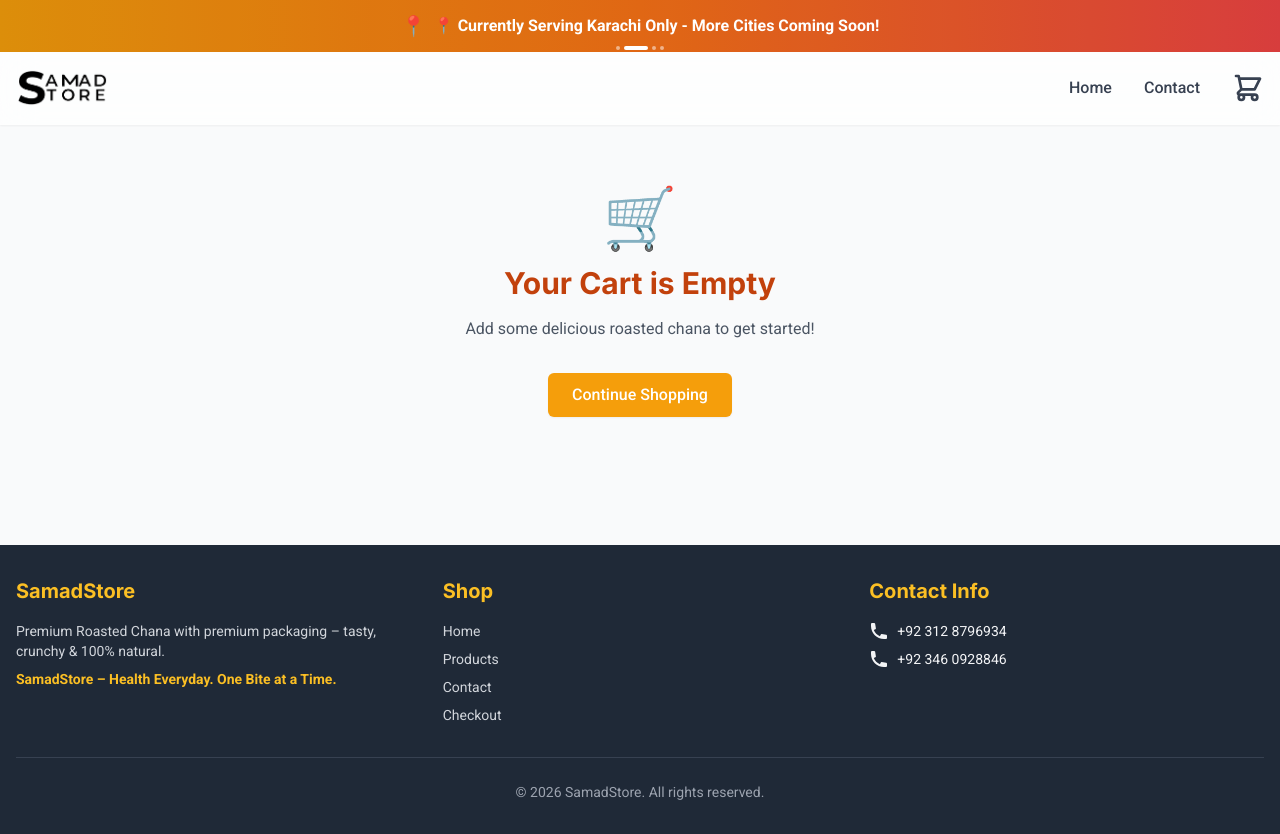
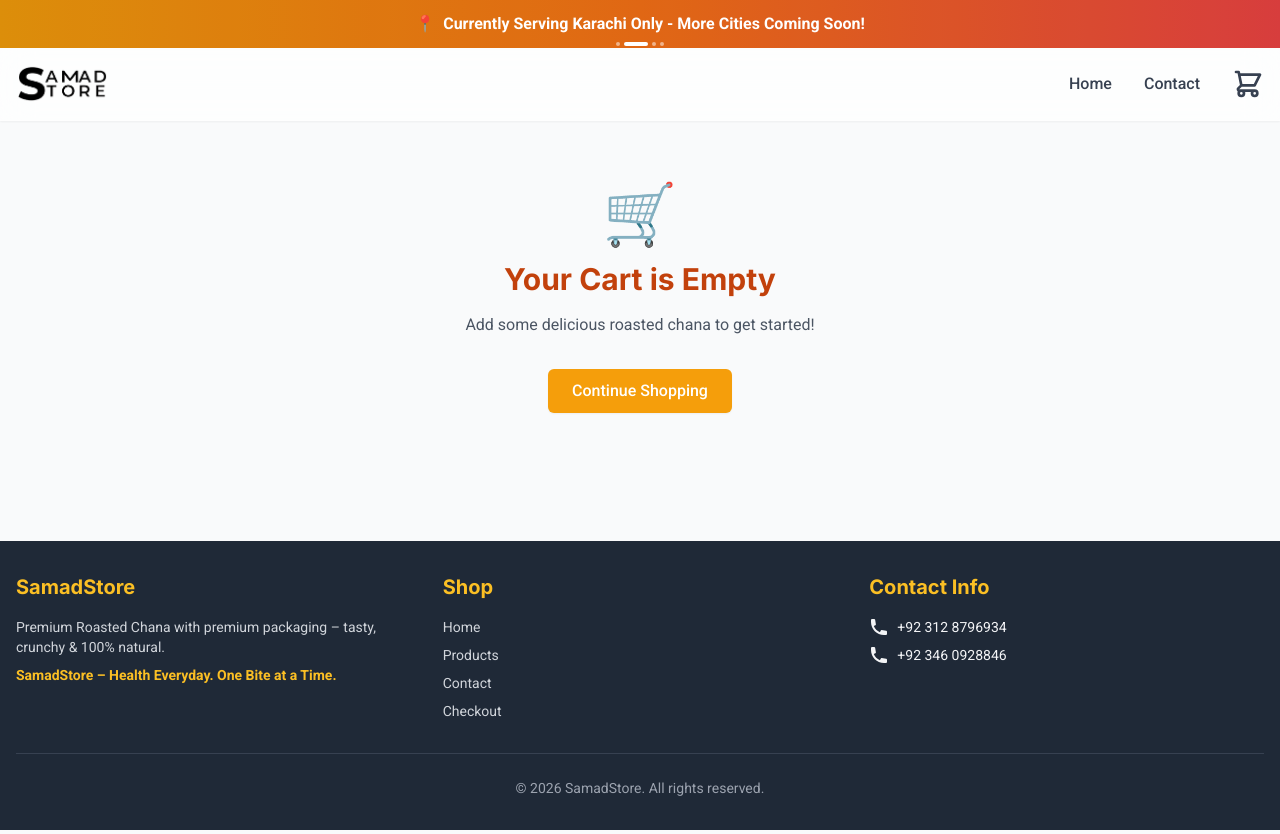
Before and after one commit to AlimEmon0333/sammadstore, a React (Vite) app: page /checkout in a window 1280 px wide. Built offline with nearby package versions, Linux system fonts and the light colour scheme.

Commit message:
Image changed

```diff
--- a/src/components/Banner.jsx
+++ b/src/components/Banner.jsx
@@ -30,11 +30,11 @@
         initial={{ scale: 1.05, opacity: 0 }}
         animate={{ scale: 1, opacity: 1 }}
         transition={{ duration: 2, ease: "easeOut" }}
-        className="absolute inset-0 z-0 bg-cover bg-no-repeat"
+        className="absolute inset-0 z-0 bg-no-repeat bg-cover md:bg-cover bg-contain"
         style={{
           backgroundImage: `url(${bannerImg})`,
-          backgroundPosition: "right 5% center",
-          filter: "brightness(0.95) contrast(1.1) saturate(1.05)",
+          backgroundPosition: "center center",
+          filter: "brightness(0.90) contrast(1.1) saturate(1.05)",
         }}
       />
 
--- a/src/components/Header.jsx
+++ b/src/components/Header.jsx
@@ -1,27 +1,30 @@
-import { Link } from 'react-router-dom'
-import { useCart } from '../context/CartContext'
-import { motion, AnimatePresence } from 'framer-motion'
-import { useState, useEffect } from 'react'
-import logo from '../../public/images/logo.png'
+import { Link } from "react-router-dom";
+import { useCart } from "../context/CartContext";
+import { motion, AnimatePresence } from "framer-motion";
+import { useState, useEffect } from "react";
+import logo from "../../public/images/logo.png";
 
 function Header() {
-  const { getCartCount } = useCart()
-  const cartCount = getCartCount()
-  const [currentAnnouncement, setCurrentAnnouncement] = useState(0)
+  const { getCartCount } = useCart();
+  const cartCount = getCartCount();
+  const [currentAnnouncement, setCurrentAnnouncement] = useState(0);
 
   const announcements = [
-    { text: "🚚 Free Delivery in Karachi on Orders Over Rs 2000", icon: "🚚" },
-    { text: "📍 Currently Serving Karachi Only - More Cities Coming Soon!", icon: "📍" },
-    { text: "💯 100% Fresh & Premium Quality Guaranteed", icon: "💯" },
-    { text: "🔥 Special Discount: 10% OFF on All Products", icon: "🔥" }
-  ]
+    { text: "Free Delivery in Karachi on Orders Over Rs 2000", icon: "🚚" },
+    {
+      text: "Currently Serving Karachi Only - More Cities Coming Soon!",
+      icon: "📍",
+    },
+    { text: "100% Fresh & Premium Quality Guaranteed", icon: "💯" },
+    { text: "Special Discount: 10% OFF on All Products", icon: "🔥" },
+  ];
 
   useEffect(() => {
     const interval = setInterval(() => {
-      setCurrentAnnouncement((prev) => (prev + 1) % announcements.length)
-    }, 4000)
-    return () => clearInterval(interval)
-  }, [])
+      setCurrentAnnouncement((prev) => (prev + 1) % announcements.length);
+    }, 4000);
+    return () => clearInterval(interval);
+  }, []);
 
   return (
     <>
@@ -35,12 +38,11 @@
             animate={{ y: 0, opacity: 1 }}
             exit={{ y: -20, opacity: 0 }}
             transition={{ duration: 0.5 }}
-            className="relative z-10 font-semibold text-sm md:text-base flex items-center justify-center gap-2"
+            className="relative z-10 font-semibold text-xs md:text-base flex items-center justify-center gap-2"
           >
             <motion.span
               animate={{ scale: [1, 1.2, 1] }}
               transition={{ duration: 1, repeat: Infinity }}
-              className="text-xl"
             >
               {announcements[currentAnnouncement].icon}
             </motion.span>
@@ -54,7 +56,7 @@
             <div
               key={idx}
               className={`h-1 rounded-full transition-all duration-300 ${
-                idx === currentAnnouncement ? 'w-6 bg-white' : 'w-1 bg-white/50'
+                idx === currentAnnouncement ? "w-6 bg-white" : "w-1 bg-white/50"
               }`}
             />
           ))}
@@ -74,7 +76,11 @@
                 className="flex items-center gap-2"
               >
                 <span className="text-3xl md:text-4xl border-none">
-                <img src={logo} alt="SamadStore Logo" className="h-10 w-50 md:h-10 md:w-55" />
+                  <img
+                    src={logo}
+                    alt="SamadStore Logo"
+                    className="h-10 w-50 md:h-10 md:w-55"
+                  />
                 </span>
               </motion.div>
             </Link>
@@ -132,7 +138,7 @@
         </div>
       </motion.header>
     </>
-  )
+  );
 }
 
-export default Header
+export default Header;
--- a/src/pages/Home.jsx
+++ b/src/pages/Home.jsx
@@ -88,7 +88,7 @@
   ]
 
   return (
-    <div>
+    <div className='overflow-x-hidden'>
       <Banner />
 
       {/* Products Section */}
```
Lines whose indentation alone changed are shown as unchanged.
